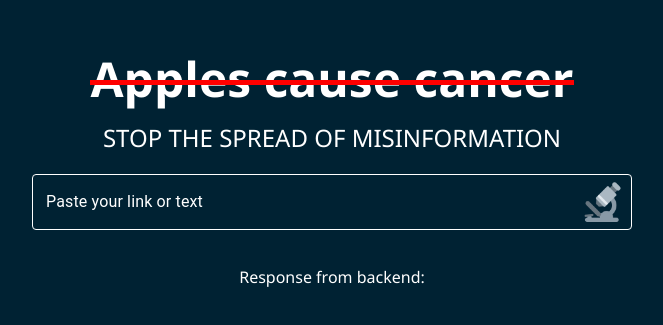
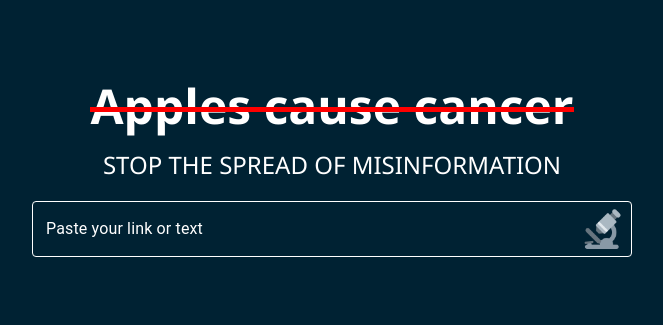
Before and after one commit to apm106/digihacks0, a React (Create React App) app in the folder frontend/: page / in a window 1280 px wide. Shown: the part 225-550 px from the top of the page, without its empty margins (308-971 px from the left). Built offline with nearby package versions, Linux system fonts and the light colour scheme.

Commit message:
refactored FE into components

```diff
--- a/frontend/src/App.css
+++ b/frontend/src/App.css
@@ -15,13 +15,13 @@ body {
     min-height: 100vh;
   }
 
-  .header {
+  .false-statements {
     text-align: left; /* Align text to the left */
     position: relative; /* Position relative for cursor animation */
     margin-bottom: 5px;
   }
 
-  .header h1 {
+  .false-statements h1 {
     font-size: 3rem;
     margin: 0;
     overflow: hidden; /* Hide overflow to clip cursor animation */
--- a/frontend/src/App.js
+++ b/frontend/src/App.js
@@ -1,109 +1,9 @@
-import React, { useState, useEffect } from "react";
-import axios from "axios";
-import Box from "@mui/material/Box";
-import Input from "./components/Input";
-import "./App.css"; // Import custom styles
+import "./App.css";
+import LandingPage from "./pages/LandingPage";
 
 function App() {
-  const phrases = [
-    "Apples cause cancer",
-    "Vaccines cause autism",
-    "5G towers spread COVID-19",
-  ];
-
-  const [message, setMessage] = useState("");
-  const [inputValue, setInputValue] = useState("");
-  const [currentPhraseIndex, setCurrentPhraseIndex] = useState(0);
-  const [displayedPhrase, setDisplayedPhrase] = useState("");
-  const [isTypingComplete, setIsTypingComplete] = useState(false);
-  const [blinkerVisible, setBlinkerVisible] = useState(true);
-
-  const handleInputChange = (event) => {
-    setInputValue(event.target.value);
-  };
-
-  const handleSubmit = async () => {
-    try {
-      const response = await axios.post(
-        "http://localhost:3001/article-review",
-        { articleUrl: inputValue },
-        {
-          headers: {
-            "Content-Type": "application/json",
-          },
-        }
-      );
-      setMessage(response.data.response);
-    } catch (error) {
-      console.error("Error sending the article review:", error.message);
-      if (error.response) {
-        console.error(
-          "Server responded with status code",
-          error.response.status
-        );
-        console.error("Response data:", error.response.data);
-      }
-    }
-  };
-
-  useEffect(() => {
-    const phraseToType = phrases[currentPhraseIndex];
-    let timeout;
-
-    if (!isTypingComplete) {
-      timeout = setTimeout(() => {
-        setDisplayedPhrase((prevPhrase) =>
-          phraseToType.slice(0, prevPhrase.length + 1)
-        );
-      }, 150);
-
-      if (displayedPhrase === phraseToType) {
-        setIsTypingComplete(true);
-
-        const blinkerInterval = setInterval(() => {
-          setBlinkerVisible((prevVisible) => !prevVisible);
-        }, 500);
-
-        setTimeout(() => {
-          clearInterval(blinkerInterval);
-          setBlinkerVisible(false);
-          setTimeout(() => {
-            setIsTypingComplete(false);
-            setCurrentPhraseIndex((prevIndex) =>
-              prevIndex === phrases.length - 1 ? 0 : prevIndex + 1
-            );
-            setDisplayedPhrase(
-              phrases[(currentPhraseIndex + 1) % phrases.length][0]
-            );
-          }, 100);
-        }, 3000);
-      }
-
-      return () => clearTimeout(timeout);
-    }
-  }, [currentPhraseIndex, displayedPhrase, isTypingComplete]);
-
   return (
-    <Box className="app-container">
-      <Box className="header">
-        <h1 className="typing-effect">
-          {displayedPhrase}
-          {isTypingComplete && <span className="cross-out"></span>}
-          <span className="blinker">{blinkerVisible ? "|" : ""}</span>
-        </h1>
-      </Box>
-      <Box className="misinformation">STOP THE SPREAD OF MISINFORMATION</Box>
-      <Box className="input-container">
-        <Input
-          value={inputValue}
-          onChange={handleInputChange}
-          onSubmit={handleSubmit}
-        />
-      </Box>
-      <Box className="response-container">
-        <p>Response from backend: {message}</p>
-      </Box>
-    </Box>
+    <LandingPage />
   );
 }
 
--- /dev/null
+++ b/frontend/src/components/FalseStatements.js
@@ -0,0 +1,65 @@
+import React, { useState, useEffect } from "react";
+import { Box } from "@mui/material";
+import "../App.css";
+
+const phrases = [
+  "Apples cause cancer",
+  "Vaccines cause autism",
+  "5G towers spread COVID-19"
+];
+
+function FalseStatements() {
+  const [currentPhraseIndex, setCurrentPhraseIndex] = useState(0);
+  const [displayedPhrase, setDisplayedPhrase] = useState("");
+  const [isTypingComplete, setIsTypingComplete] = useState(false);
+  const [blinkerVisible, setBlinkerVisible] = useState(true);
+
+  useEffect(() => {
+    const phraseToType = phrases[currentPhraseIndex];
+    let timeout;
+
+    if (!isTypingComplete) {
+      timeout = setTimeout(() => {
+        setDisplayedPhrase((prevPhrase) =>
+          phraseToType.slice(0, prevPhrase.length + 1)
+        );
+      }, 150);
+
+      if (displayedPhrase === phraseToType) {
+        setIsTypingComplete(true);
+
+        const blinkerInterval = setInterval(() => {
+          setBlinkerVisible((prevVisible) => !prevVisible);
+        }, 500);
+
+        setTimeout(() => {
+          clearInterval(blinkerInterval);
+          setBlinkerVisible(false);
+          setTimeout(() => {
+            setIsTypingComplete(false);
+            setCurrentPhraseIndex((prevIndex) =>
+              prevIndex === phrases.length - 1 ? 0 : prevIndex + 1
+            );
+            setDisplayedPhrase(
+              phrases[(currentPhraseIndex + 1) % phrases.length][0]
+            );
+          }, 100);
+        }, 3000);
+      }
+
+      return () => clearTimeout(timeout);
+    }
+  }, [currentPhraseIndex, displayedPhrase, isTypingComplete]);
+
+  return (
+    <Box className="false-statements">
+      <h1 className="typing-effect">
+        {displayedPhrase}
+        {isTypingComplete && <span className="cross-out"></span>}
+        <span className="blinker">{blinkerVisible ? "|" : ""}</span>
+      </h1>
+    </Box>
+  );
+}
+
+export default FalseStatements;
--- /dev/null
+++ b/frontend/src/components/SearchBar.js
@@ -0,0 +1,18 @@
+import React from "react";
+import Box from "@mui/material/Box";
+import Input from "./Input"; // Ensure the path to Input is correct
+import "../App.css"; // Import styles if needed
+
+function SearchBar({ inputValue, onInputChange, onSubmit }) {
+  return (
+    <Box className="input-container">
+      <Input
+        value={inputValue}
+        onChange={onInputChange}
+        onSubmit={onSubmit}
+      />
+    </Box>
+  );
+}
+
+export default SearchBar;
--- /dev/null
+++ b/frontend/src/pages/LandingPage.js
@@ -0,0 +1,52 @@
+import React, { useState } from "react";
+import axios from "axios";
+import Box from "@mui/material/Box";
+import FalseStatements from "../components/FalseStatements";
+import SearchBar from "../components/SearchBar";
+import "../App.css"; // Import custom styles
+
+function LandingPage() {
+  const [inputValue, setInputValue] = useState("");
+
+  const handleInputChange = (event) => {
+    setInputValue(event.target.value);
+  };
+
+  const handleSubmit = async () => {
+    try {
+      const response = await axios.post(
+        "http://localhost:3001/article-review",
+        { articleUrl: inputValue },
+        {
+          headers: {
+            "Content-Type": "application/json",
+          },
+        }
+      );
+      console.log(response.data);
+    } catch (error) {
+      console.error("Error sending the article review:", error.message);
+      if (error.response) {
+        console.error(
+          "Server responded with status code",
+          error.response.status
+        );
+        console.error("Response data:", error.response.data);
+      }
+    }
+  };
+
+  return (
+    <Box className="app-container">
+      <FalseStatements />
+      <Box className="misinformation">STOP THE SPREAD OF MISINFORMATION</Box>
+      <SearchBar
+        inputValue={inputValue}
+        onInputChange={handleInputChange}
+        onSubmit={handleSubmit}
+      />
+    </Box>
+  );
+}
+
+export default LandingPage;
```
Also changed, not shown: frontend/src/pages/ResultsPage.js (added, +9 -0 lines).
